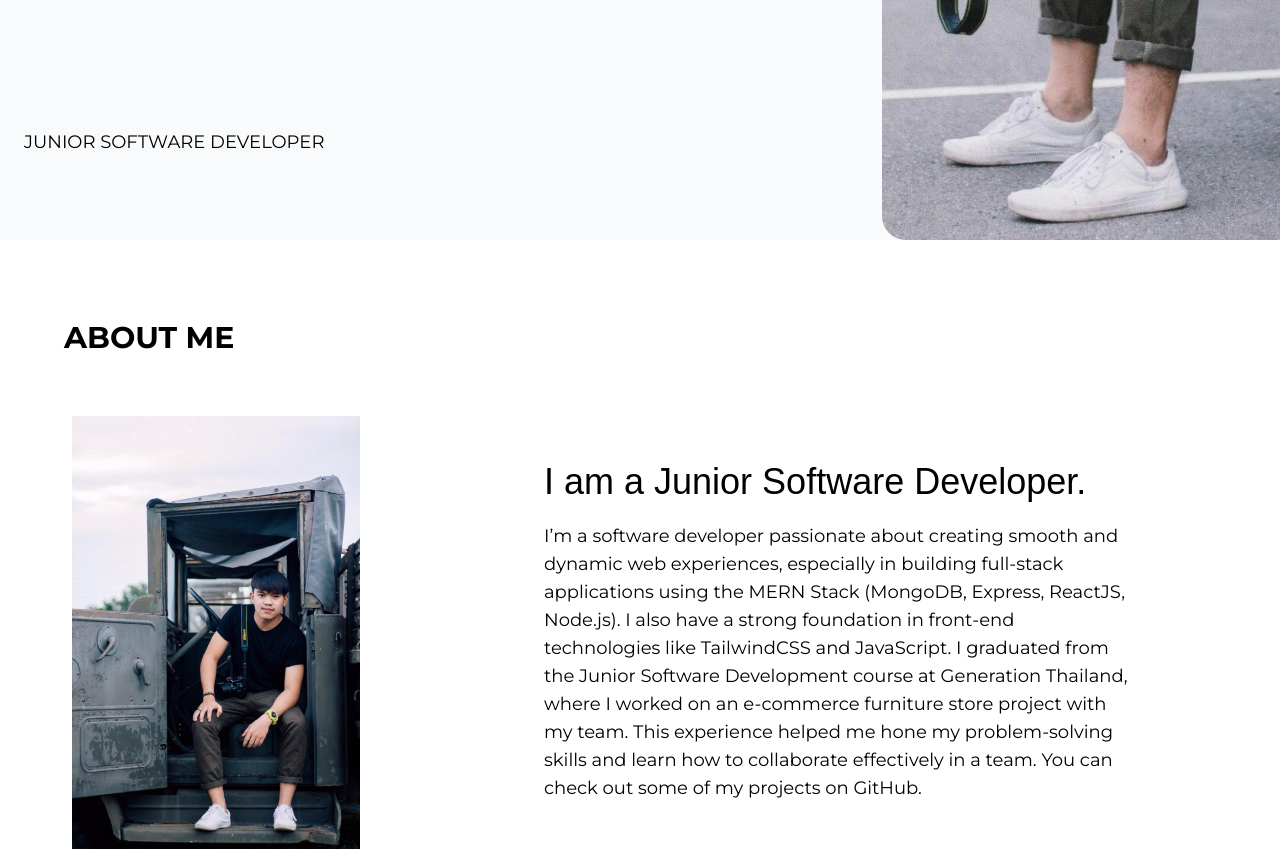
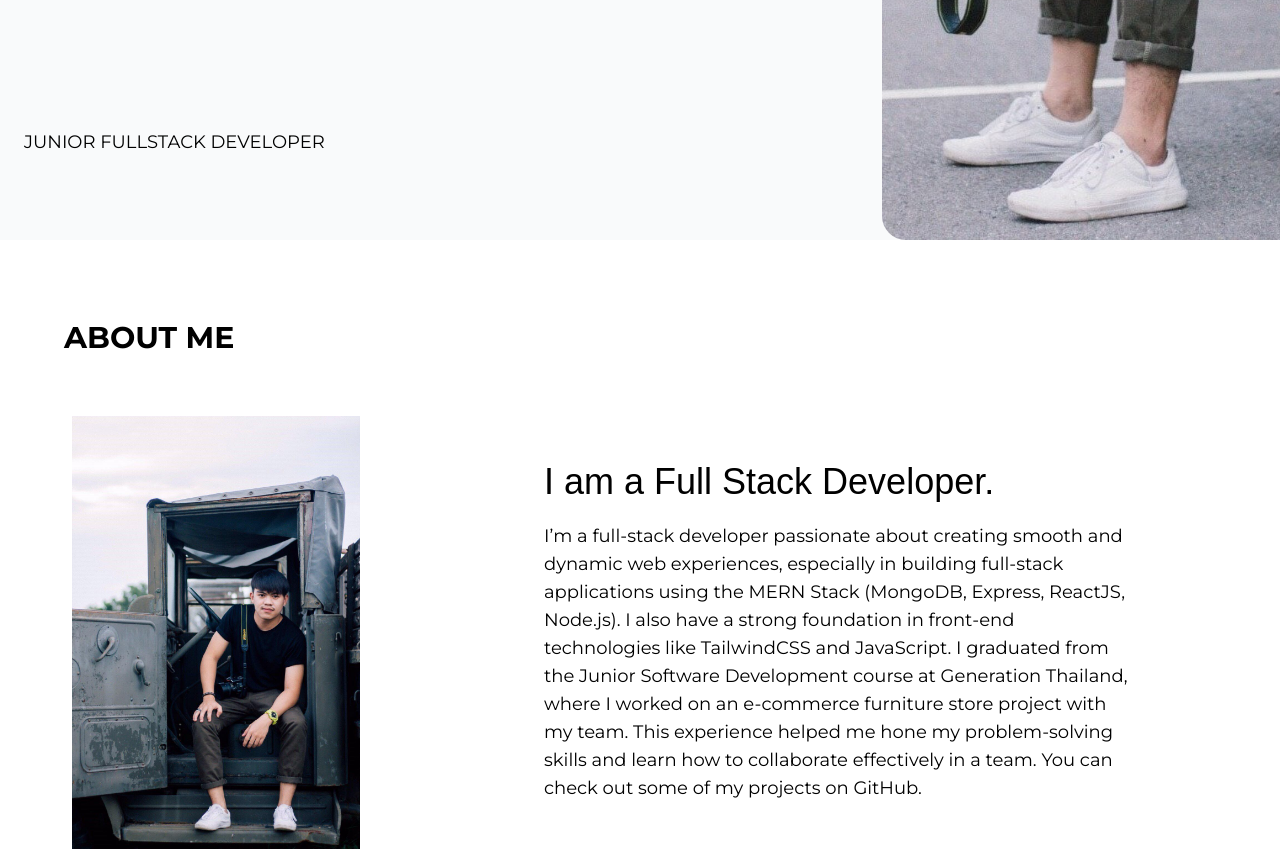
Before and after one commit to KittipunNew/Kittipun.Dev, a React (Vite) app: page / in a window 1280 px wide. Shown: the part 560-1411 px from the top of the page. Built offline with nearby package versions, Linux system fonts and the light colour scheme; some icons are missing; a web font is replaced by a local one.

Commit message:
เปลี่ยนชื่อตำแหน้ง ในส่วนของ hero section และ aboutme

```diff
--- a/src/components/AboutMe.jsx
+++ b/src/components/AboutMe.jsx
@@ -34,10 +34,10 @@ const AboutMe = forwardRef(function (props, ref) {
           data-aos="fade-up"
         >
           <h1 className="font-bogart text-2xl mt-5 lg:text-4xl">
-            I am a Junior Software Developer.
+            I am a Full Stack Developer.
           </h1>
           <p className="font-montserrat text-sm mt-5 lg:text-lg">
-            I’m a software developer passionate about creating smooth and
+            I’m a full-stack developer passionate about creating smooth and
             dynamic web experiences, especially in building full-stack
             applications using the MERN Stack (MongoDB, Express, ReactJS,
             Node.js). I also have a strong foundation in front-end technologies
--- a/src/components/HeroSection.jsx
+++ b/src/components/HeroSection.jsx
@@ -99,7 +99,7 @@ function HeroSection() {
             </div>
             <div>
               <p className="font-montserrat mt-10 ml-1 text-xs md:text-base lg:text-lg">
-                JUNIOR SOFTWARE DEVELOPER
+                JUNIOR FULLSTACK DEVELOPER
               </p>
             </div>
           </div>
```
